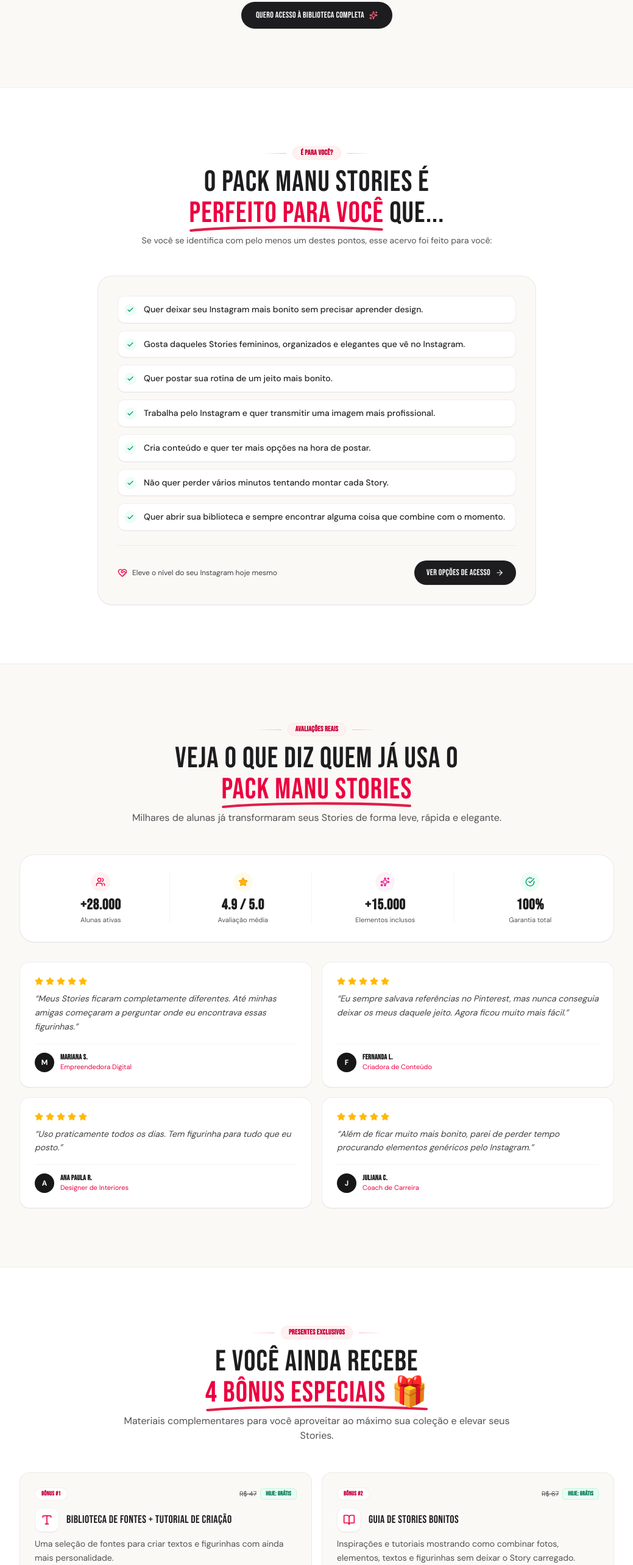
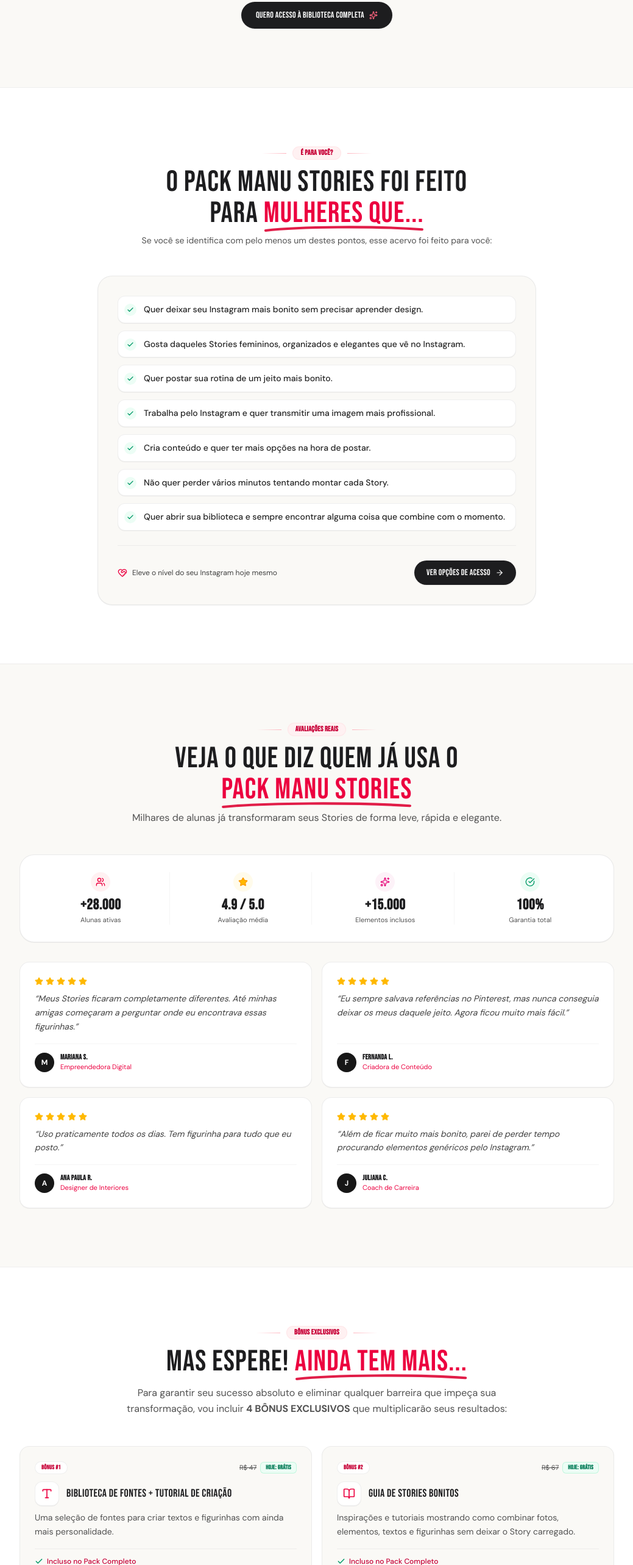
Before and after one commit to henriquebno/pack-manu, a React (Vite) app: page / in a window 1280 px wide. Shown: the part 6415-8981 px from the top of the page at 61% size, without its empty margins (120-1159 px from the left). Built offline with nearby package versions, Linux system fonts and the light colour scheme; a web font is replaced by a local one.

Commit message:
feat: update marketing copy for target and bonuses
Refine section headers and descriptions to enhance conversion messaging in the target audience and bonus sections.

```diff
--- a/src/components/BonusesSection.tsx
+++ b/src/components/BonusesSection.tsx
@@ -25,16 +25,16 @@ export const BonusesSection: React.FC = () => {
 
         {/* Section Header */}
         <div className="text-center max-w-2xl mx-auto mb-10 md:mb-12">
-          <SectionBadge>Presentes Exclusivos</SectionBadge>
+          <SectionBadge>Bônus Exclusivos</SectionBadge>
           <h2 className="text-2xl sm:text-4xl md:text-5xl text-[#1D1D1F] font-heading uppercase tracking-wide leading-[1.06]">
-            E você ainda recebe{' '}
+            MAS ESPERE!{' '}
             <span className="relative inline-block text-rose-600">
-              <span className="relative z-10">4 bônus especiais 🎁</span>
+              <span className="relative z-10">AINDA TEM MAIS...</span>
               <UnderlineStroke className="-bottom-1 sm:-bottom-1.5" color="#e11d48" />
             </span>
           </h2>
-          <p className="mt-2 text-xs sm:text-sm md:text-base text-neutral-600 font-sans-body">
-            Materiais complementares para você aproveitar ao máximo sua coleção e elevar seus Stories.
+          <p className="mt-3 text-xs sm:text-sm md:text-base text-neutral-600 font-sans-body leading-relaxed">
+            Para garantir seu sucesso absoluto e eliminar qualquer barreira que impeça sua transformação, vou incluir <strong>4 BÔNUS EXCLUSIVOS</strong> que multiplicarão seus resultados:
           </p>
         </div>
 
--- a/src/components/TargetAudienceSection.tsx
+++ b/src/components/TargetAudienceSection.tsx
@@ -11,12 +11,11 @@ export const TargetAudienceSection: React.FC = () => {
         <div className="text-center max-w-xl mx-auto mb-10 md:mb-12">
           <SectionBadge>É para você?</SectionBadge>
           <h2 className="text-2xl sm:text-4xl md:text-5xl text-[#1D1D1F] font-heading uppercase tracking-wide leading-[1.06]">
-            O Pack Manu Stories é{' '}
+            O Pack Manu Stories foi feito para{' '}
             <span className="relative inline-block text-rose-600">
-              <span className="relative z-10">perfeito para você</span>
+              <span className="relative z-10">mulheres que...</span>
               <UnderlineStroke className="-bottom-1 sm:-bottom-1.5" color="#e11d48" />
-            </span>{' '}
-            que...
+            </span>
           </h2>
           <p className="mt-2 text-xs sm:text-sm text-neutral-600 font-sans-body">
             Se você se identifica com pelo menos um destes pontos, esse acervo foi feito para você:
```
